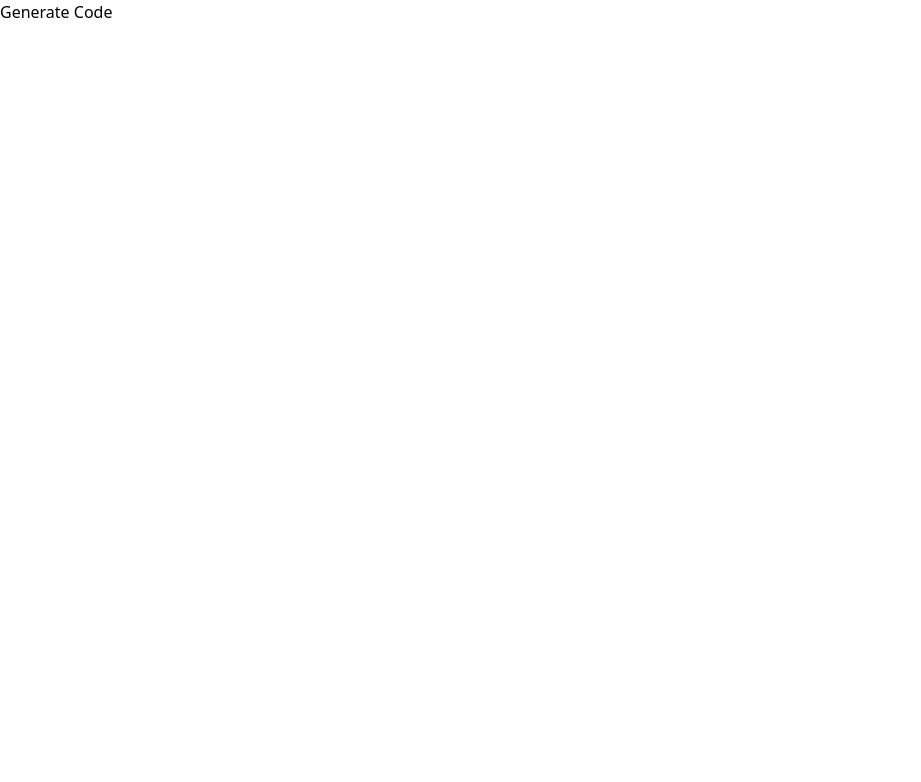
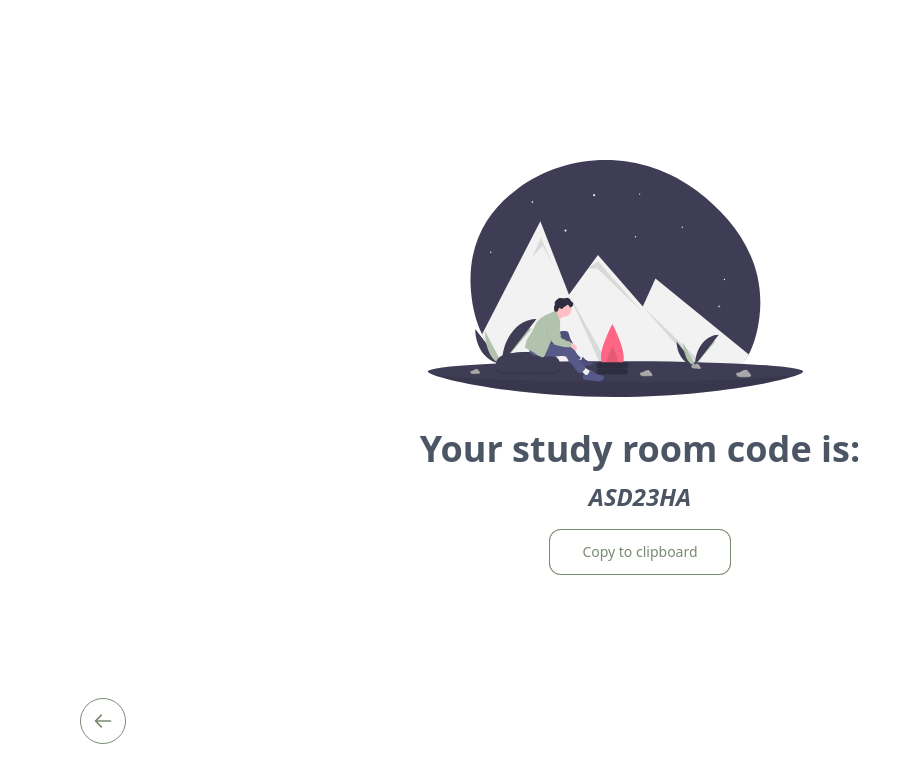
Before and after one commit to ericcxie/pomoduo-timer, a React (Create React App) app in the folder client/: page /join in a window 1280 px wide. Shown: the top 782 px of the page, without its empty margins (0-921 px from the left). Built offline with nearby package versions, Linux system fonts and the light colour scheme.

Commit message:
Initial setup generate code page

```diff
--- /dev/null
+++ b/client/src/components/BackButton.js
@@ -0,0 +1,30 @@
+import React from "react";
+
+function BackButton(props) {
+  const { page } = props;
+  return (
+    <a
+      className="fixed bottom-14 left-10 lg:left-20 inline-block rounded-full border border-green-400 p-3 text-green-400 hover:bg-green-400 hover:text-gray-200 focus:outline-none focus:ring active:bg-indigo-700"
+      href={page}
+    >
+      <span className="sr-only"> Download </span>
+
+      <svg
+        className="h-5 w-5 transform rotate-180"
+        xmlns="http://www.w3.org/2000/svg"
+        fill="none"
+        viewBox="0 0 24 24"
+        stroke="currentColor"
+      >
+        <path
+          strokeLinecap="round"
+          strokeLinejoin="round"
+          strokeWidth="2"
+          d="M14 5l7 7m0 0l-7 7m7-7H3"
+        />
+      </svg>
+    </a>
+  );
+}
+
+export default BackButton;
--- /dev/null
+++ b/client/src/components/ForwardButton.js
@@ -0,0 +1,30 @@
+import React from "react";
+
+function FowardButton(props) {
+  const { page } = props;
+  return (
+    <a
+      className="fixed bottom-14 right-10 lg:right-20 inline-block rounded-full border border-green-400 p-3 text-green-400 hover:bg-green-400 hover:text-gray-200 focus:outline-none focus:ring active:bg-indigo-700"
+      href={page}
+    >
+      <span className="sr-only"> Download </span>
+
+      <svg
+        className="h-5 w-5"
+        xmlns="http://www.w3.org/2000/svg"
+        fill="none"
+        viewBox="0 0 24 24"
+        stroke="currentColor"
+      >
+        <path
+          strokeLinecap="round"
+          strokeLinejoin="round"
+          strokeWidth="2"
+          d="M14 5l7 7m0 0l-7 7m7-7H3"
+        />
+      </svg>
+    </a>
+  );
+}
+
+export default FowardButton;
--- a/client/src/pages/GenerateCode.js
+++ b/client/src/pages/GenerateCode.js
@@ -1,7 +1,37 @@
 import { useEffect } from "react";
+import graphic from "../img/studycode.svg";
+import BackButton from "../components/BackButton";
 
 const GenerateCode = () => {
-  return <h1>Generate Code</h1>;
+  return (
+    <main>
+      <div className="flex flex-col mt-40 items-center justify-center">
+        <div className="space-y-3">
+          <img src={graphic} width={375} alt="main" className="mb-8 ml-2" />
+          <h1 className="text-4xl font-bold text-gray-600 text-center">
+            Your study room <span className="text-green">code</span> is:
+          </h1>
+          <p className="text-2xl text-center text-gray-600 italic font-semibold">
+            ASD23HA
+          </p>
+        </div>
+
+        <a
+          className="group relative inline-block text-sm font-medium text-green-400 focus:outline-none focus:ring active:text-green-400 mb-4 mt-4"
+          href="/"
+        >
+          <span className="absolute inset-0 translate-x-0 translate-y-0 bg-green-400 transition-transform group-hover:translate-y-0.5 group-hover:translate-x-0.5 rounded-xl"></span>
+
+          <span className="relative block border border-current bg-white px-8 py-3 rounded-xl">
+            Copy to clipboard
+          </span>
+        </a>
+        <div>
+          <BackButton page="/"></BackButton>
+        </div>
+      </div>
+    </main>
+  );
 };
 
 export default GenerateCode;
--- a/client/src/pages/LandingPage.js
+++ b/client/src/pages/LandingPage.js
@@ -10,18 +10,18 @@ const Landing = () => {
         <img src={main} width={375} alt="main" />
         <div className="space-y-2 mt-8">
           <h1 className="text-5xl font-bold text-gray-600 text-center">
-            Pomodoro <span className="text-green">Timer</span>
+            Pomo<span className="text-green-400">Duo</span> Timer
           </h1>
           <p className="text-lg text-center text-gray-600 italic font-semibold">
-            Stay <span className="text-green">productive</span> together!
+            Stay <span className="text-green-400">productive</span> together!
           </p>
         </div>
 
         <a
-          className="group relative inline-block text-sm font-medium text-green focus:outline-none focus:ring active:text-green mb-4 mt-4"
+          className="group relative inline-block text-sm font-medium text-green-400 focus:outline-none focus:ring active:text-green-400 mb-4 mt-4"
           href="/join"
         >
-          <span className="absolute inset-0 translate-x-0 translate-y-0 bg-green transition-transform group-hover:translate-y-0.5 group-hover:translate-x-0.5 rounded-xl"></span>
+          <span className="absolute inset-0 translate-x-0 translate-y-0 bg-green-400 transition-transform group-hover:translate-y-0.5 group-hover:translate-x-0.5 rounded-xl"></span>
 
           <span className="relative block border border-current bg-white px-8 py-3 rounded-xl">
             Create Study Room
@@ -33,7 +33,7 @@ const Landing = () => {
           className="text-md font-semibold text-gray-600 text-center cursor-pointer underline"
           onClick={() => setCode(!isCode)}
         >
-          Already have a <span className="text-green">code</span>?
+          Already have a <span className="text-green-400">code</span>?
         </h1>
         <div className={isCode ? "flex flex-col text-center" : "invisible"}>
           <div class="relative mt-3">
@@ -46,15 +46,15 @@ const Landing = () => {
               type="email"
               id="UserEmail"
               placeholder="Enter Code"
-              class="w-full rounded-xl border border-green pr-10 py-2 pl-4 shadow-sm sm:text-sm"
+              class="w-full rounded-xl border border-green-400 pr-10 py-2 pl-4 shadow-sm sm:text-sm"
             />
           </div>
 
           <a
-            className="group relative inline-block text-sm font-medium text-green focus:outline-none focus:ring active:text-green mt-3"
+            className="group relative inline-block text-sm font-medium text-green-400 focus:outline-none focus:ring active:text-green-400 mt-3"
             href="/room"
           >
-            <span className="absolute inset-0 translate-x-0 translate-y-0 bg-green transition-transform group-hover:translate-y-0.5 group-hover:translate-x-0.5 rounded-xl"></span>
+            <span className="absolute inset-0 translate-x-0 translate-y-0 bg-green-400 transition-transform group-hover:translate-y-0.5 group-hover:translate-x-0.5 rounded-xl"></span>
 
             <span className="relative block border border-current bg-white px-8 py-3 rounded-xl">
               Join Room
--- a/client/tailwind.config.js
+++ b/client/tailwind.config.js
@@ -8,7 +8,18 @@ module.exports = {
         "light-theme-gray": "#bfbfbf",
         "light-button-gray": "#bfbfbf",
         "light-font": "#474747",
-        green: "#798A72",
+        green: {
+          50: "#f6f7f6",
+          100: "#e3e7e0",
+          200: "#c5cec1",
+          300: "#a0ae9a",
+          400: "#798a72",
+          500: "#61725a",
+          600: "#4b5a47",
+          700: "#3e4a3b",
+          800: "#353d32",
+          900: "#2e352c",
+        },
       },
 
       borderRadius: {
```
Also changed, not shown: client/src/img/studycode.svg (added).
